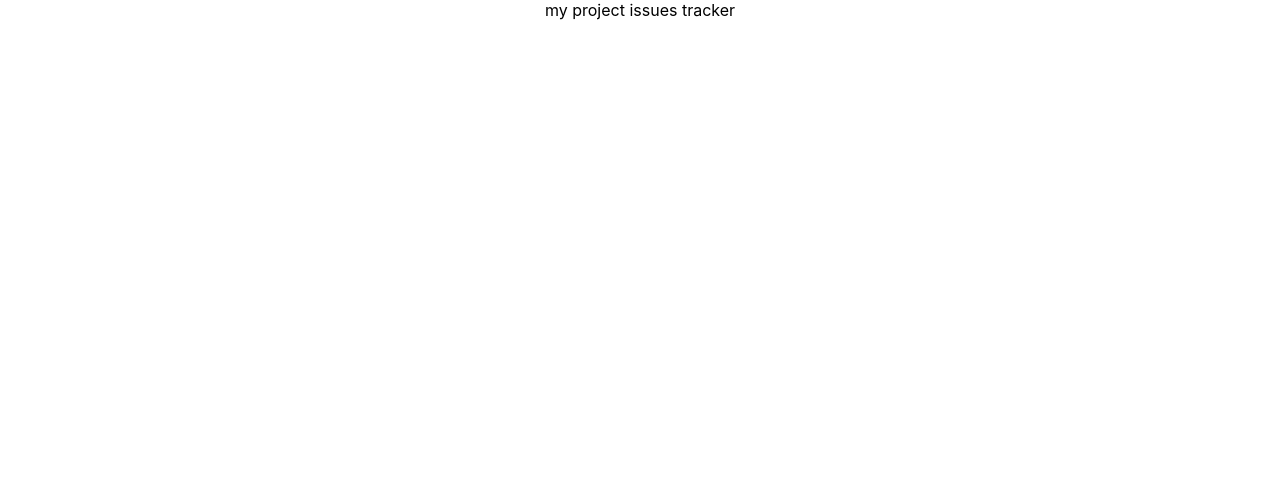
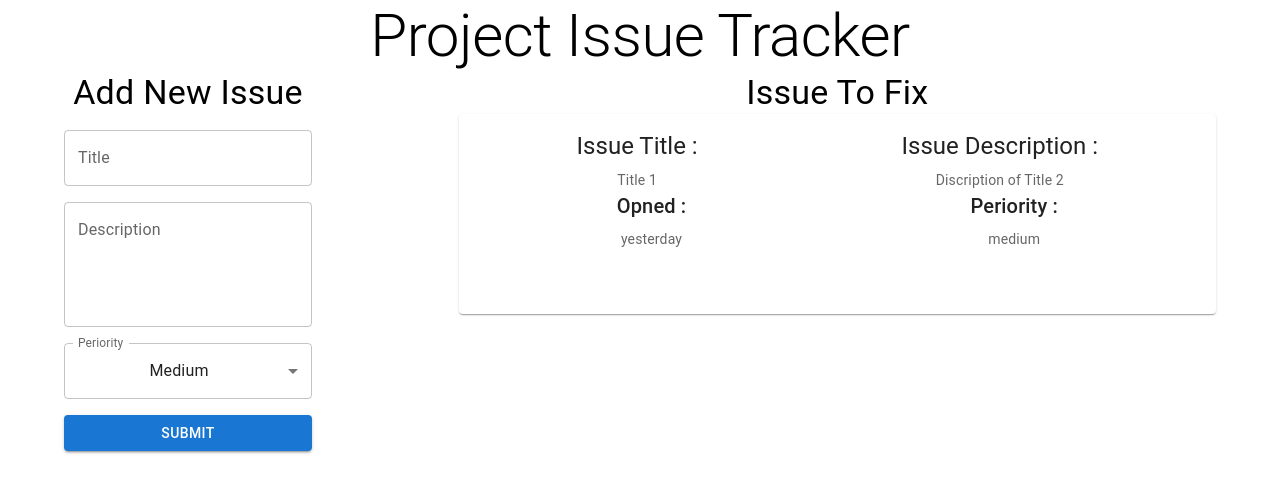
Before and after one commit to meriam-hamdaoui/project_issue_tracker, a React (Create React App) app: page / in a window 1280 px wide. Shown: the top 492 px of the page. Built offline with nearby package versions, Linux system fonts and the light colour scheme.

Commit message:
mui components

```diff
--- a/package.json
+++ b/package.json
@@ -3,6 +3,9 @@
   "version": "0.1.0",
   "private": true,
   "dependencies": {
+    "@emotion/react": "^11.11.1",
+    "@emotion/styled": "^11.11.0",
+    "@mui/material": "^5.14.6",
     "@reduxjs/toolkit": "^1.9.5",
     "@testing-library/jest-dom": "^5.14.1",
     "@testing-library/react": "^13.0.0",
--- a/src/App.tsx
+++ b/src/App.tsx
@@ -1,9 +1,37 @@
 import React from "react";
-import logo from "./logo.svg";
 import "./App.css";
+import AddIssue from "./components/AddIssue";
+import IssueCard from "./components/IssueCard";
+import { Container, Typography, Grid, Box } from "@mui/material";
 
 function App() {
-  return <div className="App">my project issues tracker</div>;
+  return (
+    <Container className="App ">
+      <Typography variant="h2">Project Issue Tracker</Typography>
+
+      <Box sx={{ flexGrow: 1 }}>
+        <Grid container spacing={4}>
+          <Grid item xs={4}>
+            <AddIssue />
+          </Grid>
+
+          <Grid item xs={8}>
+            <Box
+              sx={{
+                display: "flex",
+                flexDirection: "column",
+                justifyContent: "space-between",
+              }}
+            >
+              <Typography variant="h4">Issue To Fix</Typography>
+
+              <IssueCard />
+            </Box>
+          </Grid>
+        </Grid>
+      </Box>
+    </Container>
+  );
 }
 
 export default App;
--- a/src/components/AddIssue.tsx
+++ b/src/components/AddIssue.tsx
@@ -1,5 +1,38 @@
 import React from "react";
-
+import {
+  Button,
+  Typography,
+  Box,
+  Stack,
+  TextField,
+  MenuItem,
+} from "@mui/material";
 export default function AddIssue() {
-  return <div></div>;
+  return (
+    <Box sx={{ display: "flex" }}>
+      <Stack spacing={2}>
+        <Typography variant="h4">Add New Issue</Typography>
+        <TextField id="outlined-basic" label="Title" variant="outlined" />
+        <TextField
+          id="outlined-basic"
+          label="Description"
+          variant="outlined"
+          multiline
+          rows={4}
+        />
+        <TextField
+          id="outlined-select-currency"
+          select
+          label="Periority"
+          defaultValue="medium"
+          variant="outlined"
+        >
+          <MenuItem value="high">High</MenuItem>
+          <MenuItem value="medium">Medium</MenuItem>
+          <MenuItem value="low">Low</MenuItem>
+        </TextField>
+        <Button variant="contained">Submit</Button>
+      </Stack>
+    </Box>
+  );
 }
--- /dev/null
+++ b/src/components/IssueCard.tsx
@@ -0,0 +1,52 @@
+import React from "react";
+import { Card, CardActions, CardContent, Typography, Box } from "@mui/material";
+export default function IssueCard() {
+  return (
+    <Card sx={{ height: "200px" }}>
+      <CardContent
+        sx={{
+          display: "flex",
+          flexDirection: "column",
+          justifyContent: "space-between",
+        }}
+      >
+        <Box sx={{ display: "flex", justifyContent: "space-around" }}>
+          <Box>
+            <Typography gutterBottom variant="h5" component="div">
+              Issue Title :
+            </Typography>
+            <Typography variant="body2" color="text.secondary">
+              Title 1
+            </Typography>
+          </Box>
+          <Box>
+            <Typography gutterBottom variant="h5" component="div">
+              Issue Description :
+            </Typography>
+            <Typography variant="body2" color="text.secondary">
+              Discription of Title 2
+            </Typography>
+          </Box>
+        </Box>
+        <Box sx={{ display: "flex", justifyContent: "space-around" }}>
+          <Box>
+            <Typography gutterBottom variant="h6" component="div">
+              Opned :{" "}
+            </Typography>
+            <Typography variant="body2" color="text.secondary">
+              yesterday{" "}
+            </Typography>
+          </Box>
+          <Box>
+            <Typography gutterBottom variant="h6" component="div">
+              Periority :{" "}
+            </Typography>
+            <Typography variant="body2" color="text.secondary">
+              medium{" "}
+            </Typography>
+          </Box>
+        </Box>
+      </CardContent>
+    </Card>
+  );
+}
--- a/src/components/IssueList.tsx
+++ /dev/null
@@ -1,5 +0,0 @@
-import React from "react";
-
-export default function IssueList() {
-  return <div></div>;
-}
```
Also changed, not shown: 1 other file (tests, documents, lock files or other folders).
